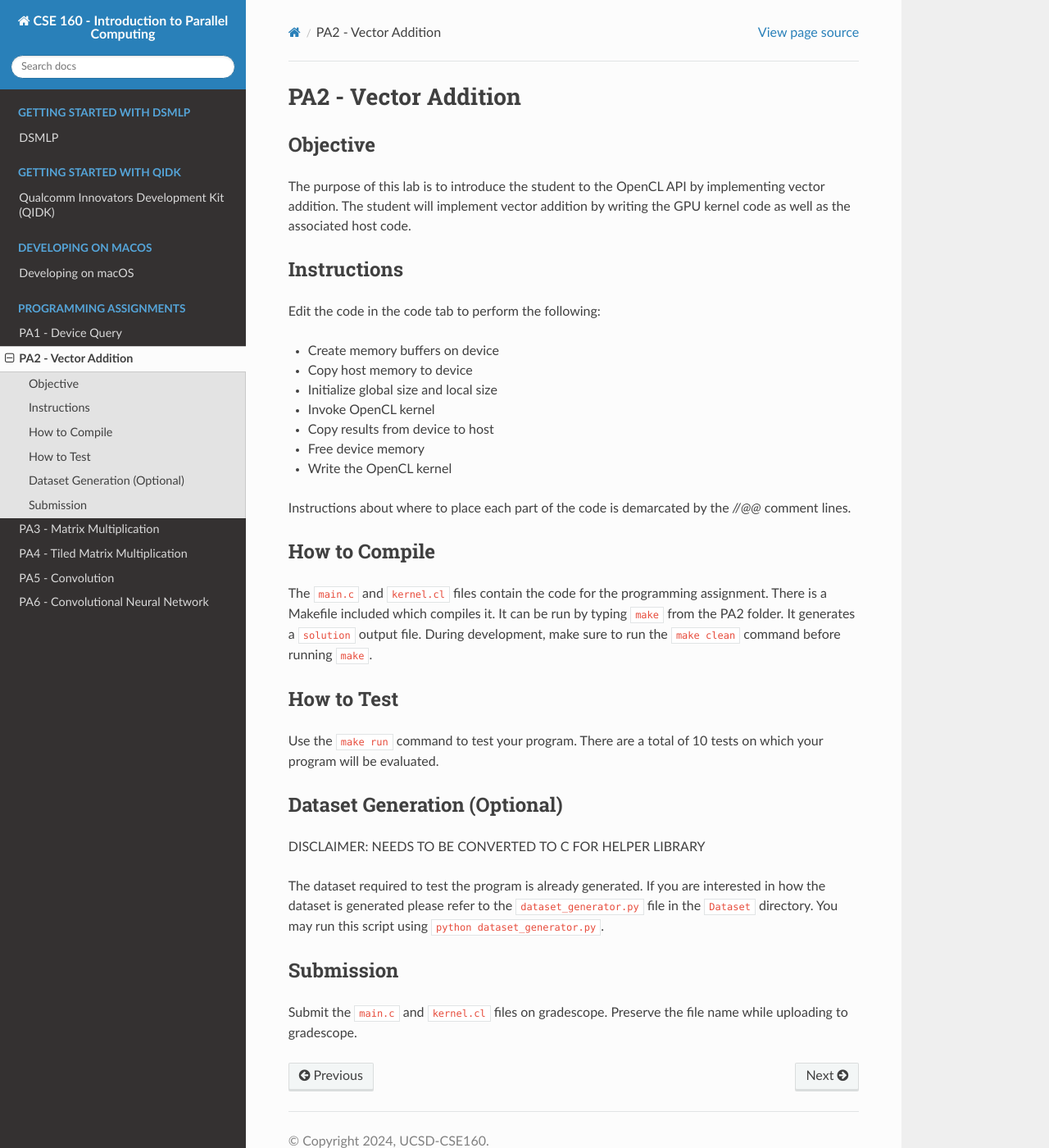
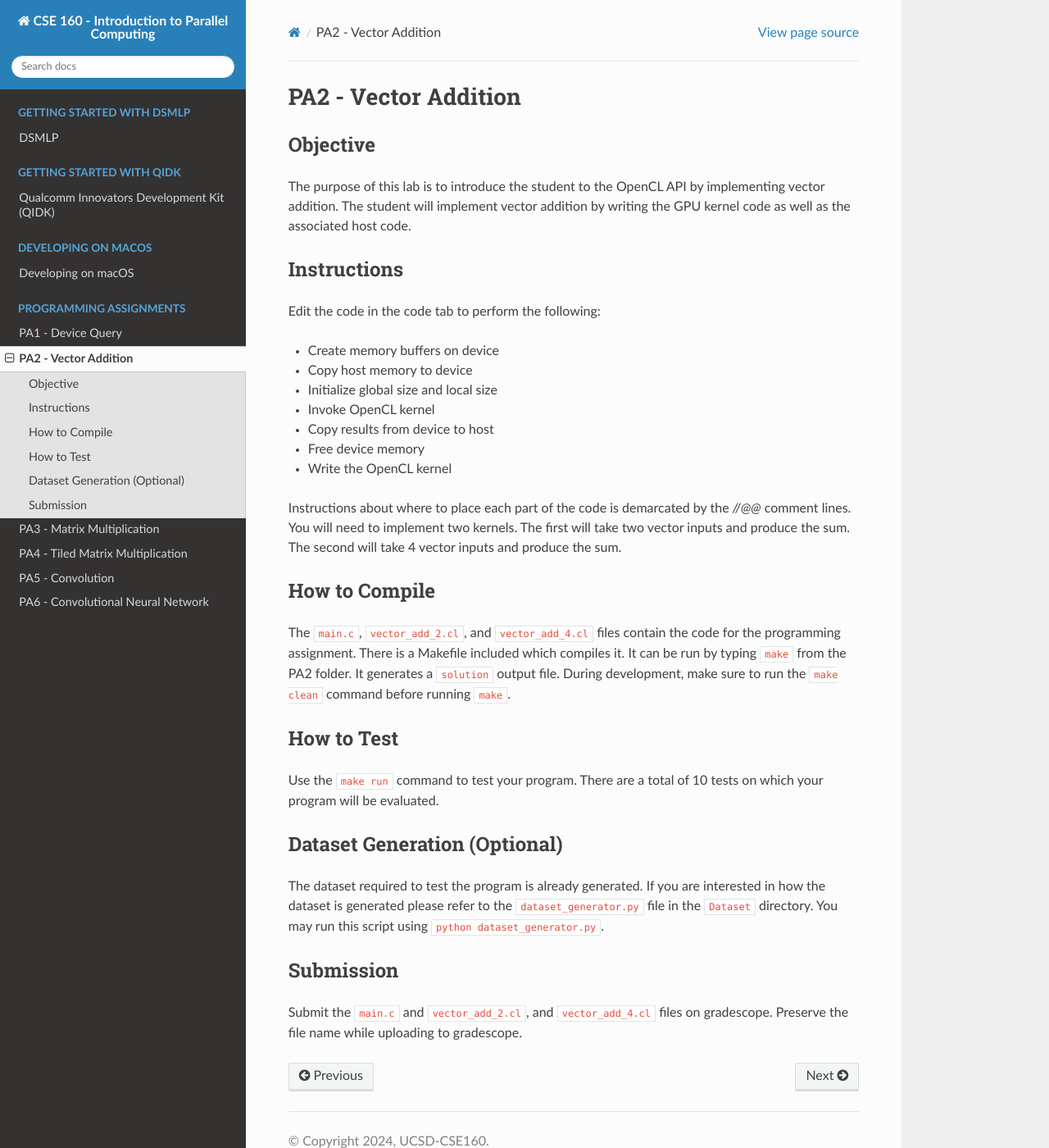
Before and after one commit to KastnerRG/cse160-docs, a Sphinx documentation site: the page built from docs/source/PA2.rst, in a window 1280 px wide and 1400 px high. Shown: the whole window at 82% size. Built offline with Sphinx 7.4.7 and the Read the Docs theme 3.1.0, drawn with Linux system fonts in a browser that asks for light colours; formulas are drawn with MathJax 3.

Commit message:
feat: update pa2 instructions

```diff
--- a/docs/source/PA2.rst
+++ b/docs/source/PA2.rst
@@ -17,11 +17,11 @@ Edit the code in the code tab to perform the following:
 - Free device memory
 - Write the OpenCL kernel
 
-Instructions about where to place each part of the code is demarcated by the `//@@` comment lines.
+Instructions about where to place each part of the code is demarcated by the `//@@` comment lines.  You will need to implement two kernels.  The first will take two vector inputs and produce the sum.  The second will take 4 vector inputs and produce the sum.
 
 How to Compile
 ^^^^^^^^^^^^^^
-The :code:`main.c` and :code:`kernel.cl` files contain the code for the programming assignment. There is a Makefile included which compiles it. It can be run by typing :code:`make` from the PA2 folder. It generates a :code:`solution` output file. During development, make sure to run the :code:`make clean` command before running :code:`make`.
+The :code:`main.c`, :code:`vector_add_2.cl`, and :code:`vector_add_4.cl` files contain the code for the programming assignment. There is a Makefile included which compiles it. It can be run by typing :code:`make` from the PA2 folder. It generates a :code:`solution` output file. During development, make sure to run the :code:`make clean` command before running :code:`make`.
 
 How to Test
 ^^^^^^^^^^^
@@ -29,10 +29,8 @@ Use the :code:`make run` command to test your program. There are a total of 10 t
 
 Dataset Generation (Optional)
 ^^^^^^^^^^^^^^^^^^^^^^^^^^^^^
-DISCLAIMER: NEEDS TO BE CONVERTED TO C FOR HELPER LIBRARY
-
 The dataset required to test the program is already generated. If you are interested in how the dataset is generated please refer to the :code:`dataset_generator.py` file in the :code:`Dataset` directory. You may run this script using :code:`python dataset_generator.py`.
 
 Submission
 ^^^^^^^^^^
-Submit the :code:`main.c` and :code:`kernel.cl` files on gradescope. Preserve the file name while uploading to gradescope.
+Submit the :code:`main.c` and :code:`vector_add_2.cl`, and :code:`vector_add_4.cl` files on gradescope. Preserve the file name while uploading to gradescope.
```
